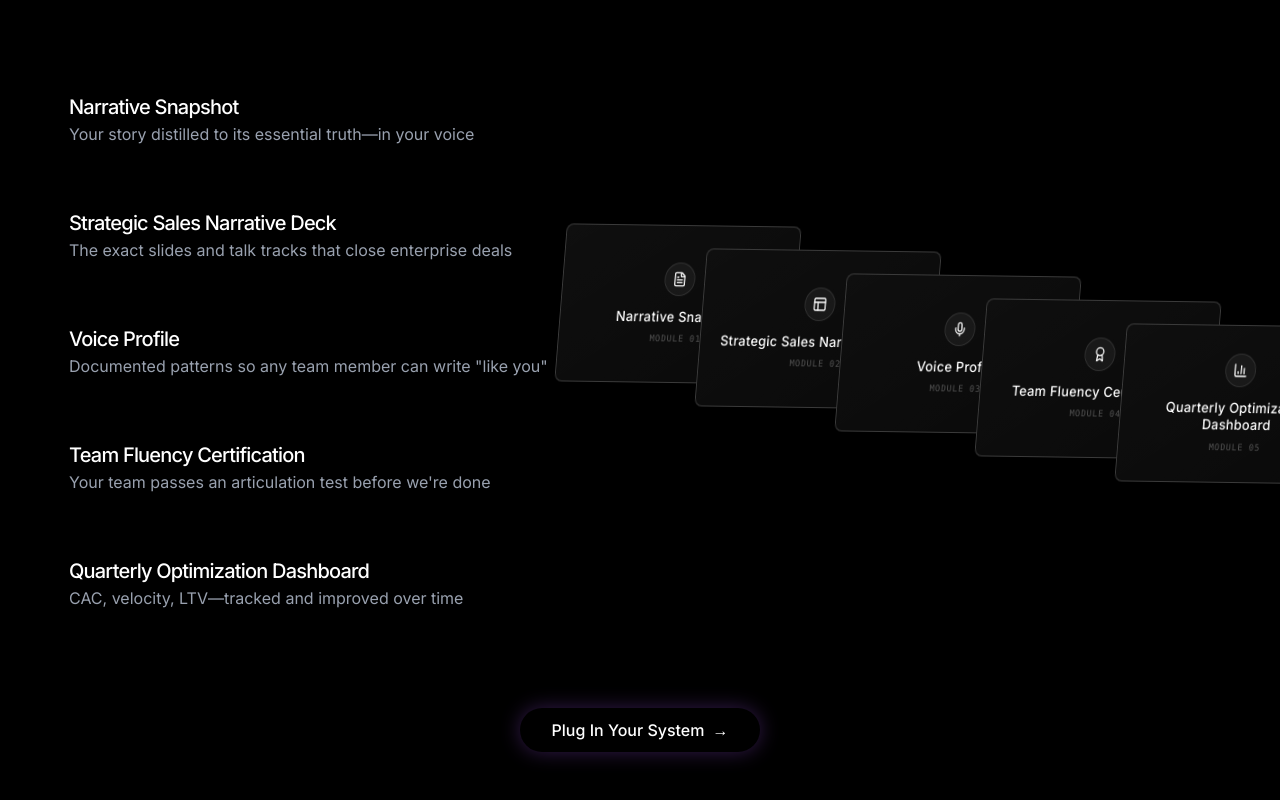
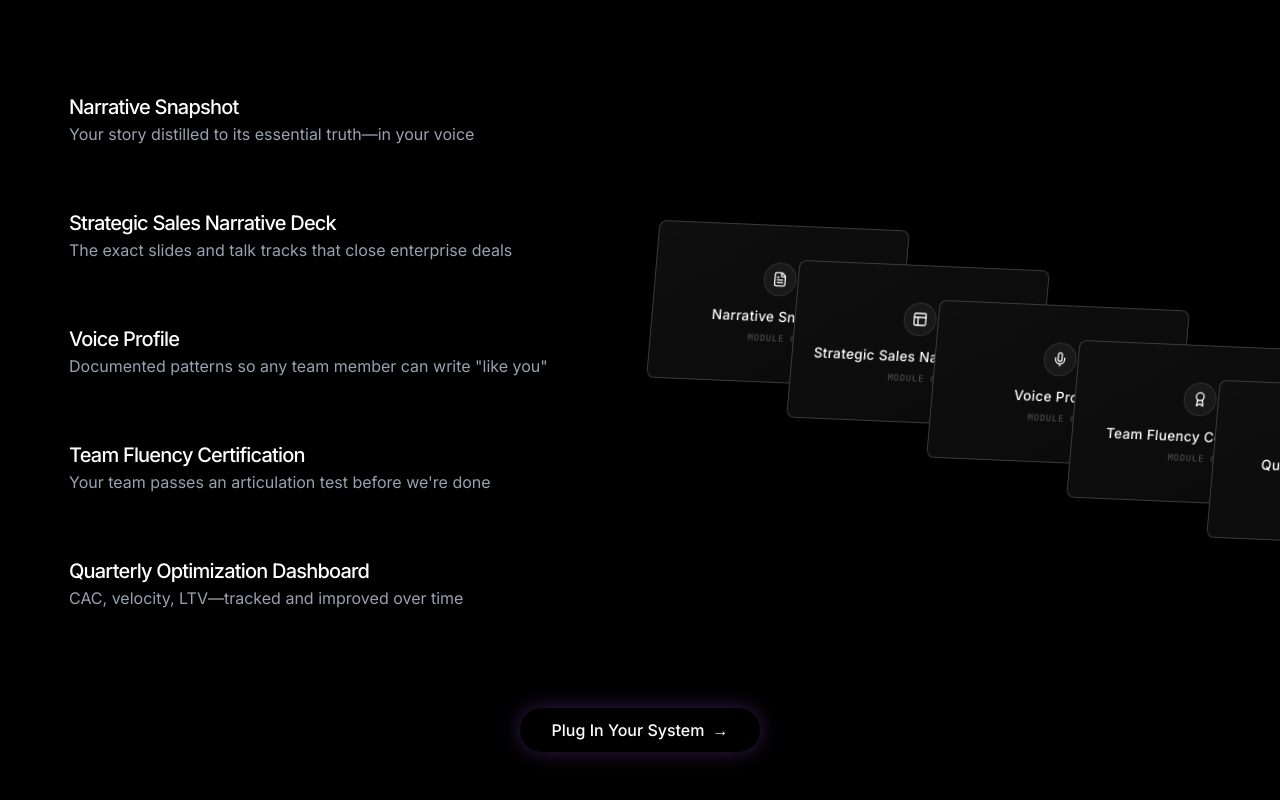
Before and after one commit to brandmultiplier/BrMul---Landing-Page-v1, a Next.js app: page / in a window 1280 px wide. Shown: the part 5554-6354 px from the top of the page. Built offline with nearby package versions, Linux system fonts and the light colour scheme.

Commit message:
fix: shift cards right (offset -180), steepen drop (ySpread 40), adjust rotY (-15)

```diff
--- a/src/components/sections/NarrativeOS.tsx
+++ b/src/components/sections/NarrativeOS.tsx
@@ -94,12 +94,11 @@ export default function NarrativeOS() {
                                 // COMPACT / SMALLER CARDS for better responsive fit
                                 // Cards are now SMALLER (260px wide).
                                 const xSpread = 140;
-                                const ySpread = 25;
+                                const ySpread = 40; // STEEPER vertical drop
 
                                 // Center alignment constant: shifting everything so the "Group" is visually centered
-                                // Total width = 4 * 140 = 560. Half = 280.
-                                // We offset everything by -280 so the CENTER of the fan is at (0,0).
-                                const layoutCenterOffset = -280;
+                                // Shifted RIGHT to avoid text overlap (was -280)
+                                const layoutCenterOffset = -180;
                                 const layoutTopOffset = -50; // To center the vertical cascade roughly
 
                                 const xOffset = i * xSpread;
@@ -123,14 +122,13 @@ export default function NarrativeOS() {
                                         animate={{
                                             // When CLOSED: All stack at the "start" position (Module 0's position),
                                             // creating a "Left to Right" expansion effect.
-                                            // Or strictly centered? User said "from left to right".
-                                            // So stack should be at layoutCenterOffset (Leftmost point).
                                             x: isDeployed ? (xOffset + layoutCenterOffset) : layoutCenterOffset,
                                             y: isDeployed ? (yOffset + layoutTopOffset) : layoutTopOffset,
                                             z: isDeployed ? zOffset : 0, // Stacked at 0 depth
                                             scale: isDeployed ? 1 : 0.95,
                                             // Isometric "Standing" Angles when deployed, flat/neat when closed
-                                            rotateY: isDeployed ? -25 : 0,
+                                            // Rotated slightly less negative (towards right relative to -25)
+                                            rotateY: isDeployed ? -15 : 0,
                                             rotateX: isDeployed ? 10 : 0,
                                             rotateZ: isDeployed ? 5 : 0,
                                             opacity: 1,
```
